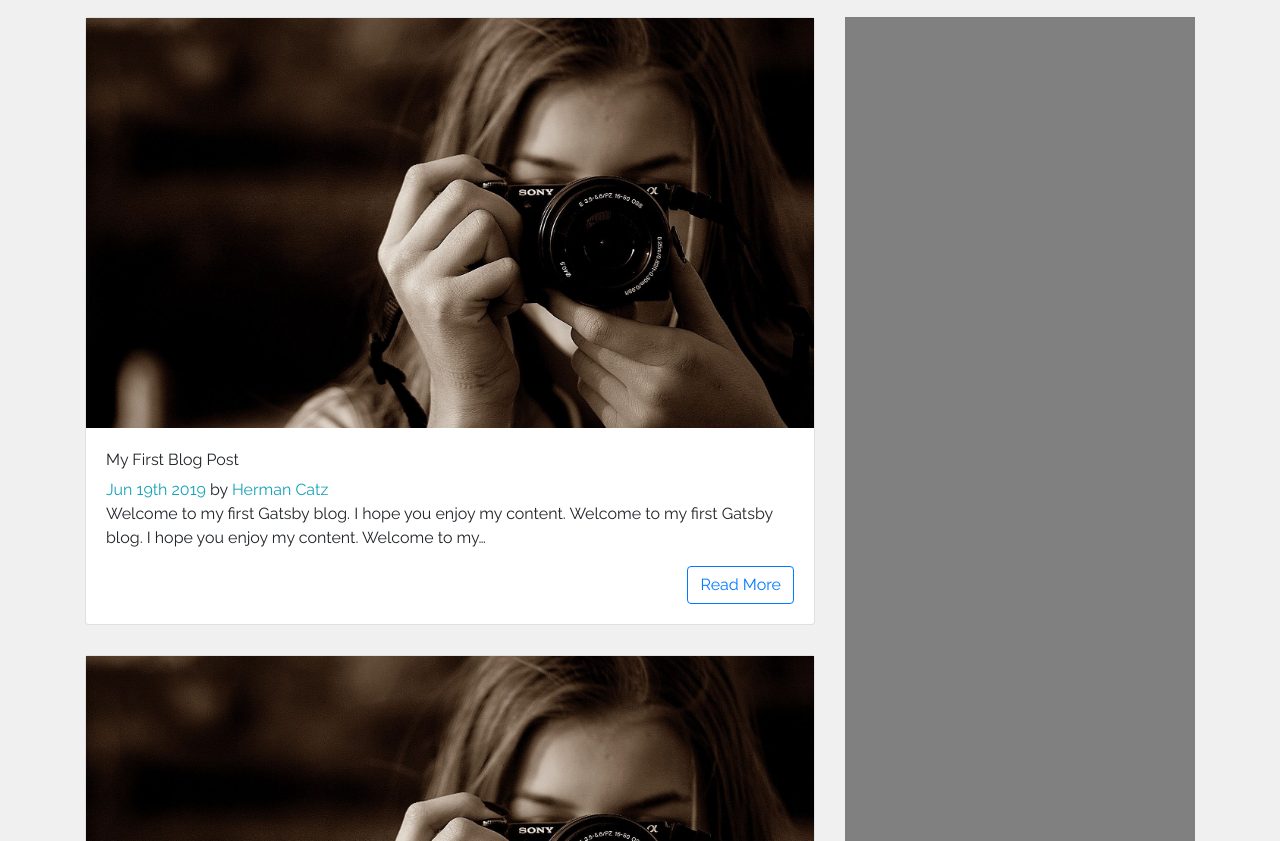
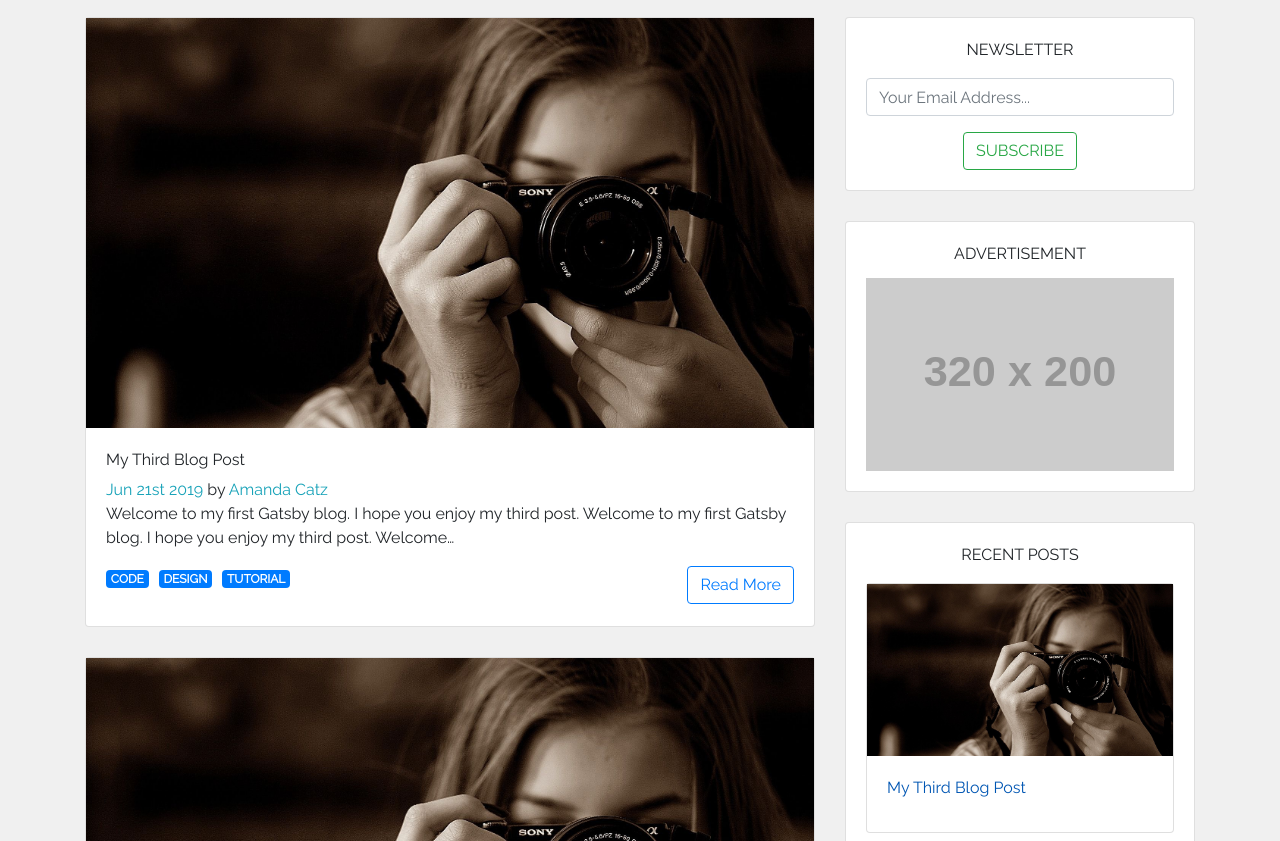
Before and after one commit to amlane/blog-project, a Gatsby site: page / in a window 1280 px wide. Shown: the part 111-952 px from the top of the page. Built offline with nearby package versions, Linux system fonts and the light colour scheme; Gatsby itself is replaced by a stand-in of ours; placeholder pictures from the web are drawn by us.

Commit message:
completed the side nav bar for gatsby blog project

```diff
--- a/src/components/Post.js
+++ b/src/components/Post.js
@@ -1,9 +1,17 @@
 import React from "react"
 import { Link } from "gatsby"
-import { Card, CardTitle, CardText, CardSubtitle, CardBody } from "reactstrap"
+import {
+  Card,
+  CardTitle,
+  CardText,
+  CardSubtitle,
+  CardBody,
+  Badge,
+} from "reactstrap"
 import Img from "gatsby-image"
+import { slugify } from "./util/utilityFunctions"
 
-const Post = ({ title, author, path, date, body, fluid }) => {
+const Post = ({ title, author, path, date, body, fluid, tags }) => {
   return (
     <Card>
       <Link to={path}>
@@ -16,6 +24,17 @@ const Post = ({ title, author, path, date, body, fluid }) => {
           <span className="text-info">{author}</span>
         </CardSubtitle>
         <CardText>{body}</CardText>
+        <ul className="post-tags">
+          {tags.map(tag => (
+            <li>
+              <Link to={`/tag/${slugify(tag)}`}>
+                <Badge color="primary" className="text-uppercase">
+                  {tag}
+                </Badge>
+              </Link>
+            </li>
+          ))}
+        </ul>
         <Link to={path} className="btn btn-outline-primary float-right">
           Read More
         </Link>
--- /dev/null
+++ b/src/components/Sidebar.js
@@ -0,0 +1,103 @@
+import React from "react"
+import { Link } from "gatsby"
+import { Card, CardTitle, CardBody, Form, FormGroup, Input } from "reactstrap"
+import { graphql, StaticQuery } from "gatsby"
+import Img from "gatsby-image"
+
+const Sidebar = () => {
+  return (
+    <div>
+      <Card>
+        <CardBody>
+          <CardTitle className="text-center text-uppercase mb-3">
+            Newsletter
+          </CardTitle>
+          <Form className="text-center">
+            <FormGroup>
+              <Input
+                type="email"
+                name="email"
+                placeholder="Your Email Address..."
+              />
+            </FormGroup>
+            <button className="btn btn-outline-success text-uppercase">
+              Subscribe
+            </button>
+          </Form>
+        </CardBody>
+      </Card>
+      <Card>
+        <CardBody>
+          <CardTitle className="text-center text-uppercase">
+            Advertisement
+          </CardTitle>
+          <img
+            src="https://via.placeholder.com/320x200"
+            alt="advertisement"
+            style={{ width: "100%" }}
+          />
+        </CardBody>
+      </Card>
+      <Card>
+        <CardBody>
+          <CardTitle className="text-center text-uppercase mb-3">
+            Recent Posts
+          </CardTitle>
+          <StaticQuery
+            query={sidebarQuery}
+            render={data => (
+              <div>
+                {data.allMarkdownRemark.edges.map(({ node }) => (
+                  <Card key={node.id}>
+                    <Link to={node.frontmatter.path}>
+                      <Img
+                        className="card-image-top"
+                        fluid={node.frontmatter.image.childImageSharp.fluid}
+                        alt="card top"
+                      />
+                    </Link>
+                    <CardBody>
+                      <CardTitle>
+                        <Link to={node.frontmatter.path}>
+                          {node.frontmatter.title}
+                        </Link>
+                      </CardTitle>
+                    </CardBody>
+                  </Card>
+                ))}
+              </div>
+            )}
+          />
+        </CardBody>
+      </Card>
+    </div>
+  )
+}
+
+const sidebarQuery = graphql`
+  query sidebarQuery {
+    allMarkdownRemark(
+      sort: { fields: [frontmatter___date], order: DESC }
+      limit: 3
+    ) {
+      edges {
+        node {
+          id
+          frontmatter {
+            title
+            path
+            image {
+              childImageSharp {
+                fluid(maxWidth: 300) {
+                  ...GatsbyImageSharpFluid
+                }
+              }
+            }
+          }
+        }
+      }
+    }
+  }
+`
+
+export default Sidebar
--- /dev/null
+++ b/src/components/util/utilityFunctions.js
@@ -0,0 +1,14 @@
+const slugify = function(text) {
+  return text
+    .toString()
+    .toLowerCase()
+    .replace(/\s+/g, "-") // Replace spaces with -
+    .replace(/[^\w-]+/g, "") // Remove all non-word chars
+    .replace(/--+/g, "-") // Replace multiple - with single -
+    .replace(/^-+/, "") // Trim - from start of text
+    .replace(/-+$/, "") // Trim - from end of text
+}
+
+//function will make all strings url friendly, AKA slugify
+
+module.exports = { slugify }
--- a/src/pages/index.js
+++ b/src/pages/index.js
@@ -4,6 +4,7 @@ import SEO from "../components/seo"
 import { graphql, StaticQuery } from "gatsby"
 import Post from "../components/Post"
 import { Row, Col } from "reactstrap"
+import Sidebar from "../components/Sidebar"
 
 const IndexPage = () => (
   <Layout>
@@ -24,6 +25,7 @@ const IndexPage = () => (
                     path={node.frontmatter.path}
                     body={node.excerpt}
                     fluid={node.frontmatter.image.childImageSharp.fluid}
+                    tags={node.frontmatter.tags}
                   />
                 ))}
               </div>
@@ -32,9 +34,7 @@ const IndexPage = () => (
         />
       </Col>
       <Col md="4">
-        <div
-          style={{ width: "100%", height: "100%", backgroundColor: "gray" }}
-        ></div>
+        <Sidebar />
       </Col>
     </Row>
   </Layout>
@@ -42,7 +42,7 @@ const IndexPage = () => (
 
 const indexQuery = graphql`
   query {
-    allMarkdownRemark {
+    allMarkdownRemark(sort: { fields: [frontmatter___date], order: DESC }) {
       edges {
         node {
           id
@@ -58,6 +58,7 @@ const indexQuery = graphql`
                 }
               }
             }
+            tags
           }
           excerpt
         }
--- a/src/pages/posts/first-post.md
+++ b/src/pages/posts/first-post.md
@@ -4,6 +4,8 @@ date: 2019-06-19 02:00:00
 author: "Herman Catz"
 path: "/first-post"
 image: "../../images/profile.jpg"
+tags:
+  - code
 ---
 
 Welcome to my first Gatsby blog. I hope you enjoy my content. Welcome to my first Gatsby blog. I hope you enjoy my content. Welcome to my first Gatsby blog. I hope you enjoy my content. Welcome to my first Gatsby blog. I hope you enjoy my content. Welcome to my first Gatsby blog. I hope you enjoy my content. Welcome to my first Gatsby blog. I hope you enjoy my content. Welcome to my first Gatsby blog. I hope you enjoy my content. Welcome to my first Gatsby blog. I hope you enjoy my content. Welcome to my first Gatsby blog. I hope you enjoy my content. Welcome to my first Gatsby blog. I hope you enjoy my content. Welcome to my first Gatsby blog. I hope you enjoy my content. Welcome to my first Gatsby blog. I hope you enjoy my content.
--- a/src/pages/posts/second-post.md
+++ b/src/pages/posts/second-post.md
@@ -4,6 +4,9 @@ date: 2019-06-20 02:01:00
 author: "Boo Catz"
 path: "/second-post"
 image: "../../images/profile.jpg"
+tags:
+  - code
+  - Web Design
 ---
 
 Welcome to my first Gatsby blog. I hope you enjoy my second post. Welcome to my first Gatsby blog. I hope you enjoy my second post. Welcome to my first Gatsby blog. I hope you enjoy my second post. Welcome to my first Gatsby blog. I hope you enjoy my second post. Welcome to my first Gatsby blog. I hope you enjoy my second post. Welcome to my first Gatsby blog. I hope you enjoy my second post. Welcome to my first Gatsby blog. I hope you enjoy my second post. Welcome to my first Gatsby blog. I hope you enjoy my second post. Welcome to my first Gatsby blog. I hope you enjoy my second post. Welcome to my first Gatsby blog. I hope you enjoy my second post.
--- a/src/pages/posts/third-post.md
+++ b/src/pages/posts/third-post.md
@@ -4,6 +4,10 @@ date: 2019-06-21 02:01:00
 author: "Amanda Catz"
 path: "/third-post"
 image: "../../images/profile.jpg"
+tags:
+  - code
+  - design
+  - tutorial
 ---
 
 Welcome to my first Gatsby blog. I hope you enjoy my third post. Welcome to my first Gatsby blog. I hope you enjoy my third post. Welcome to my first Gatsby blog. I hope you enjoy my third post. Welcome to my first Gatsby blog. I hope you enjoy my third post. Welcome to my first Gatsby blog. I hope you enjoy my third post. Welcome to my first Gatsby blog. I hope you enjoy my third post. Welcome to my first Gatsby blog. I hope you enjoy my third post. Welcome to my first Gatsby blog. I hope you enjoy my third post. Welcome to my first Gatsby blog. I hope you enjoy my third post. Welcome to my first Gatsby blog. I hope you enjoy my third post. Welcome to my first Gatsby blog. I hope you enjoy my third post.
```
